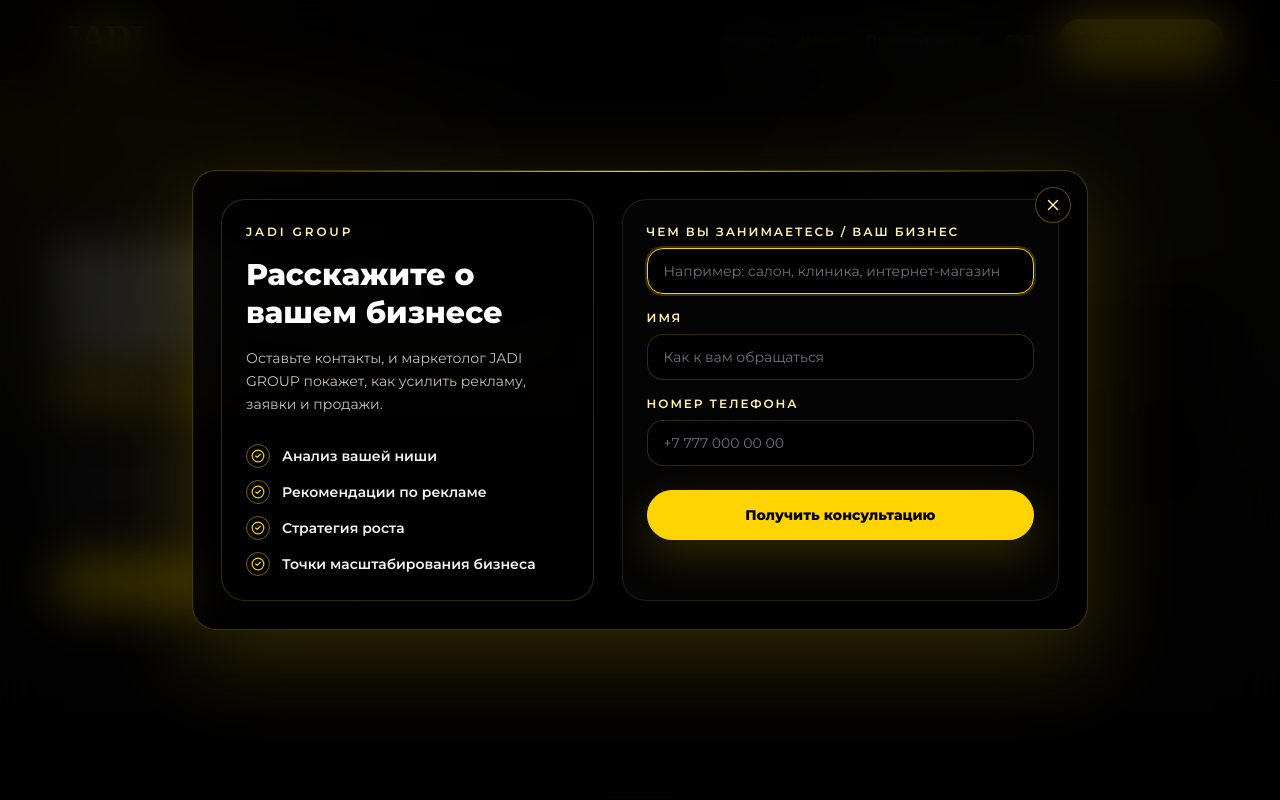
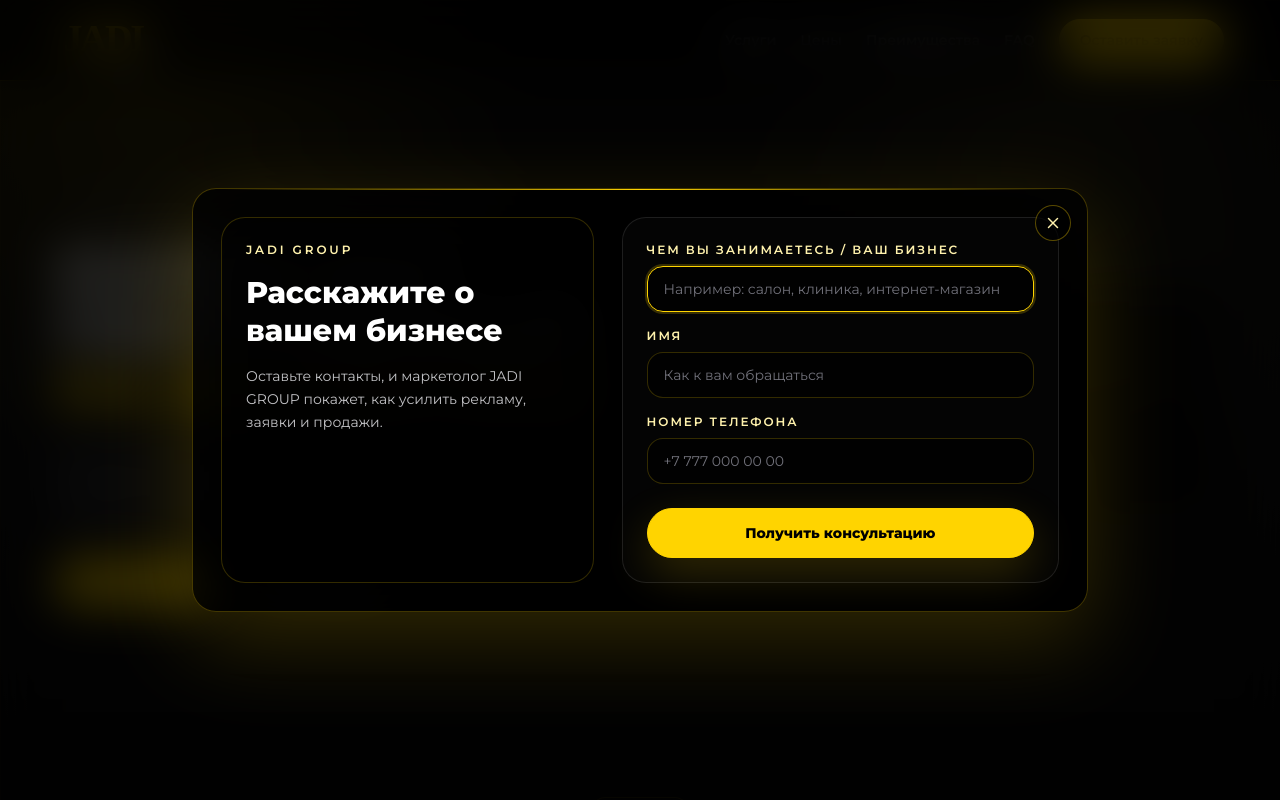
Before and after one commit to AbylaiNurtaev/ada-accounting, a React (Vite) app: page / in a window 1280 px wide. Shown: the top 800 px of the page. Built offline with nearby package versions, Linux system fonts and the light colour scheme.

Commit message:
Remove consultation popup benefits list

```diff
--- a/src/components/ConsultationPopup.tsx
+++ b/src/components/ConsultationPopup.tsx
@@ -6,13 +6,6 @@
 
 const POPUP_SESSION_KEY = 'jadi-consultation-popup-closed-v2'
 export const OPEN_CONSULTATION_POPUP_EVENT = 'jadi-open-consultation-popup'
-
-const benefits = [
-  'Анализ вашей ниши',
-  'Рекомендации по рекламе',
-  'Стратегия роста',
-  'Точки масштабирования бизнеса',
-]
 
 export function ConsultationPopup() {
   const [open, setOpen] = useState(false)
@@ -188,16 +181,6 @@
                     Оставьте контакты, и маркетолог JADI GROUP покажет, как усилить рекламу, заявки и продажи.
                   </p>
 
-                  <div className="mt-7 space-y-3">
-                    {benefits.map((benefit) => (
-                      <div key={benefit} className="flex items-center gap-3 text-sm font-semibold text-zinc-100">
-                        <span className="flex h-6 w-6 shrink-0 items-center justify-center rounded-full border border-primary-500/45 text-primary-500">
-                          <CheckCircle2 size={14} />
-                        </span>
-                        {benefit}
-                      </div>
-                    ))}
-                  </div>
                 </aside>
 
                 <form onSubmit={handleSubmit} className="rounded-3xl border border-white/10 bg-zinc-950/45 p-6">
```
